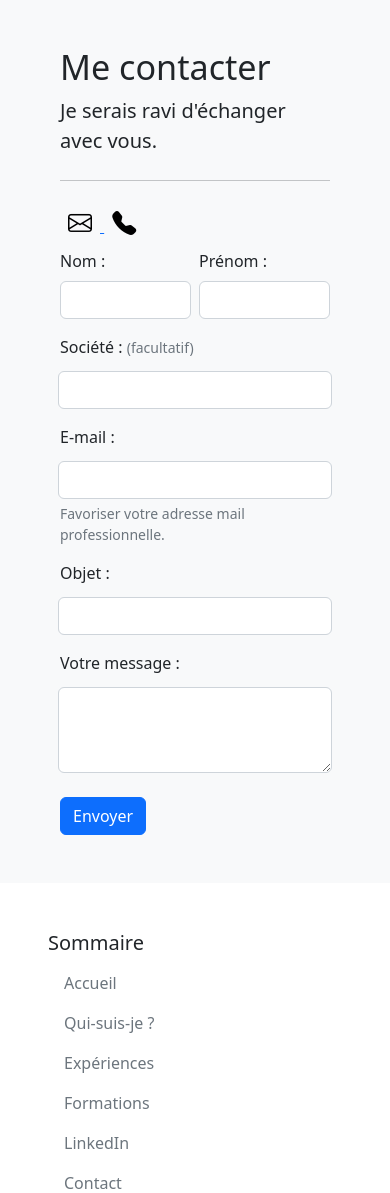
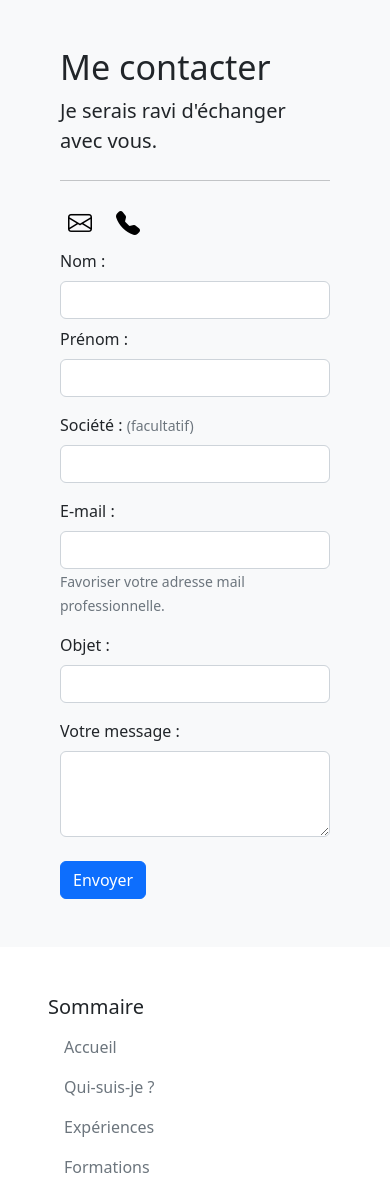
Before and after one commit to TheYassAnz/portfolio, a PHP site: page / in a window 390 px wide. Shown: the part 1350-2543 px from the top of the page. Run offline with PHP 8.4, Linux system fonts and the light colour scheme; data that the repository does not hold is empty; some libraries are stand-ins or nearby versions.

Commit message:
update responsive

```diff
--- a/index.php
+++ b/index.php
@@ -66,43 +66,7 @@ require_once('library/function/required_function.php'); // Inclut les fonctions
                         $tab = $res->fetchAll(); // Enregistrement du résultat sous forme de tableau
                         if ($tab) {
                             foreach ($tab as $key => $row) {
-
-                                // <div class=\"d-flex my-2\">
-                                //         <div class=\"flex-grow-1 w-75\">
-                                //             <h4 class=\"mt-0 mb-1\">" . $row["exp_libelle"] . ", " . $row["exp_societe"] . ", " . $row["exp_lieu"] . "</h4>
-                                //             <p class=\"lead\">
-                                //                 <span class=\"small\">" . $row["exp_debut_mois"] . ". " . $row["exp_debut_annee"] . " - " . $row["exp_fin_mois"] . ". " . $row["exp_fin_annee"] . " (" . $row["exp_duree"] . ")" . "</span>
-                                //             </p>
-                                //             <p>" . $row["exp_description"] . " <a data-bs-toggle=\"collapse\" href=\"#collapseExp" . $row["exp_id"] . "\" role=\"button\" aria-expanded=\"false\" aria-controls=\"collapseExp" . $row["exp_id"] . "\">Missions réalisées
-                                //         </a>
-                                //         <div class=\"collapse\" id=\"collapseExp" . $row["exp_id"] . "\">
-                                //             <div class=\"card card-body\">" . $row["exp_missions"] . "</div>
-                                //         </div>
-                                //         </p>
-                                //         </div>
-                                // </div>
-                                // ";
-                                echo "
-                                <div class=\"accordion-item\">
-                                <h2 class=\"accordion-header\" id=\"heading$key\">
-                                    <button class=\"accordion-button collapsed\" type=\"button\" data-bs-toggle=\"collapse\" data-bs-target=\"#collapse$key\" aria-expanded=\"true\" aria-controls=\"collapse$key\">
-                                    <div class=\"d-flex my-2\">
-                                    <div class=\"flex-grow-1 w-75\">
-                                        <h4 class=\"mt-0 mb-1\">" . $row["exp_libelle"] . ", " . $row["exp_societe"] . ", " . $row["exp_lieu"] . "</h4>
-                                        <p class=\"lead\">
-                                            <span class=\"small\">" . $row["exp_debut_mois"] . ". " . $row["exp_debut_annee"] . " - " . $row["exp_fin_mois"] . ". " . $row["exp_fin_annee"] . " (" . $row["exp_duree"] . ")" . "</span>
-                                        </p>
-                                        <p>" . $row["exp_description"] . "</p>
-                                    </button>
-                                </h2>";
-                                if ($row["exp_missions"]) {
-                                    echo "<div id=\"collapse$key\" class=\"accordion-collapse collapse\" \"aria-labelledby=\"heading$key\" data-bs-parent=\"#accordionExperiences\">
-                                    <div class=\"accordion-body\">
-                                        <strong>Missions réalisées</strong> " . $row["exp_missions"] . "
-                                    </div>
-                                </div>
-                            </div>";
-                                }
+                                // something
                             }
                         }
                         ?>
@@ -148,23 +112,25 @@ require_once('library/function/required_function.php'); // Inclut les fonctions
         <!-- CONTACT -->
         <div id="contact">
             <div class="container-fluid">
-                <div class="p-5 row row-cols-lg-2 row-cols-md-1 row-cols-sm-1 bg-light d-flex">
+                <div class="p-5 row row-cols-1 row-cols-lg-2 row-cols-md-1 row-cols-sm-1 bg-light d-flex">
                     <!-- COORDONNÉES -->
                     <div class="col">
                         <h1 class="display-4">Me contacter</h1>
                         <p class="lead">Je serais ravi d'échanger avec vous.</p>
                         <hr class="my-4">
-                        <a data-toggle="tooltip" data-placement="right" title="yassanz.contact@gmail.com" href="mailto:yassanz.contact@gmail.com">
+                        <div class="row g-5">
+                            <a class="col-1" data-toggle="tooltip" data-placement="right" title="yassanz.contact@gmail.com" href="mailto:yassanz.contact@gmail.com">
                                 <span class="bi bi-envelope m-2" style="font-size: 1.5rem; color: black;"></span>
                             </a>
-                        <a data-toggle="tooltip" data-placement="right" title="07 52 70 17 42" href="tel:+33752701742">
+                            <a class="col-1" data-toggle="tooltip" data-placement="right" title="07 52 70 17 42" href="tel:+33752701742">
                                 <span class="bi bi-telephone-fill m-2" style="font-size: 1.5rem; color: black;"></span>
                             </a>
+                        </div>
                     </div>
                     <!-- FORMULAIRE -->
                     <div class="col">
                         <form class="needs-validation" method="<?= $_SESSION["FORM_METHOD"] ?>" action="<?= $_SESSION["FORM_ACTION"] ?>" novalidate>
-                            <div class="row g-2 py-2">
+                            <div class="row row-cols-1 row-cols-lg-2 row-cols-md-1 row-cols-sm-1 g-2 py-2">
                                 <div class="col">
                                     <label class="form-label" for="_LastName">Nom : </label>
                                     <input type="text" value="<?php show_if_defined($_SESSION['_LastName']); ?>" class="text-uppercase form-control" name="_LastName" id="_LastName" required>
@@ -180,11 +146,11 @@ require_once('library/function/required_function.php'); // Inclut les fonctions
                                     </div>
                                 </div>
                             </div>
-                            <div class="row g-1 py-2">
+                            <div class="col py-2">
                                 <label class="form-label" for="_Society">Société : <small class="text-muted">(facultatif)</small></label>
                                 <input type="text" class="form-control" name="_Society" id="_Society" novalidate />
                             </div>
-                            <div class="row g-1 py-2">
+                            <div class="col py-2">
                                 <label class="form-label" for="_Email">E-mail : </label>
                                 <input type="email" value="<?php show_if_defined($_SESSION['_Email']); ?>" class="text-lowercase form-control" name="_Email" id="_Email" required>
                                 <small id="emailHelp" class="form-text text-muted">Favoriser votre adresse mail professionnelle.</small>
@@ -192,22 +158,22 @@ require_once('library/function/required_function.php'); // Inclut les fonctions
                                     Merci de renseigner une adresse mail valide.
                                 </div>
                             </div>
-                            <div class="row g-1 py-2">
+                            <div class="col py-2">
                                 <label class="form-label" for="_Object">Objet : </label>
                                 <input type="text" value="<?php show_if_defined($_SESSION['_Object']); ?>" class="form-control" name="_Object" id="_Object" required>
                                 <div class="invalid-feedback">
                                     Merci de renseigner l'objet de votre mail.
                                 </div>
                             </div>
-                            <div class="row g-1 py-2">
+                            <div class="col py-2">
                                 <label class="form-label" for="_Text">Votre message : </label>
                                 <textarea class="form-control" value="<?php show_if_defined($_SESSION['_Text']); ?>" name="_Text" id="_Text" rows="3" required></textarea>
                                 <div class="invalid-feedback">
                                     Votre mail doit contenir un message.
                                 </div>
                             </div>
-                            <div class="row g-1 py-2">
-                                <div class="g-recaptcha " data-sitekey="6LfbkVwiAAAAAPtNwsE5A2awWv2jvaNEhsSM7EmA"></div>
+                            <div class="col py-2">
+                                <div style="width:10px;" class="g-recaptcha" data-sitekey="6LfbkVwiAAAAAPtNwsE5A2awWv2jvaNEhsSM7EmA"></div>
                             </div>
                             <button type="submit" class="btn btn-primary">Envoyer</button>
                         </form>
```
Lines whose indentation alone changed are shown as unchanged.
